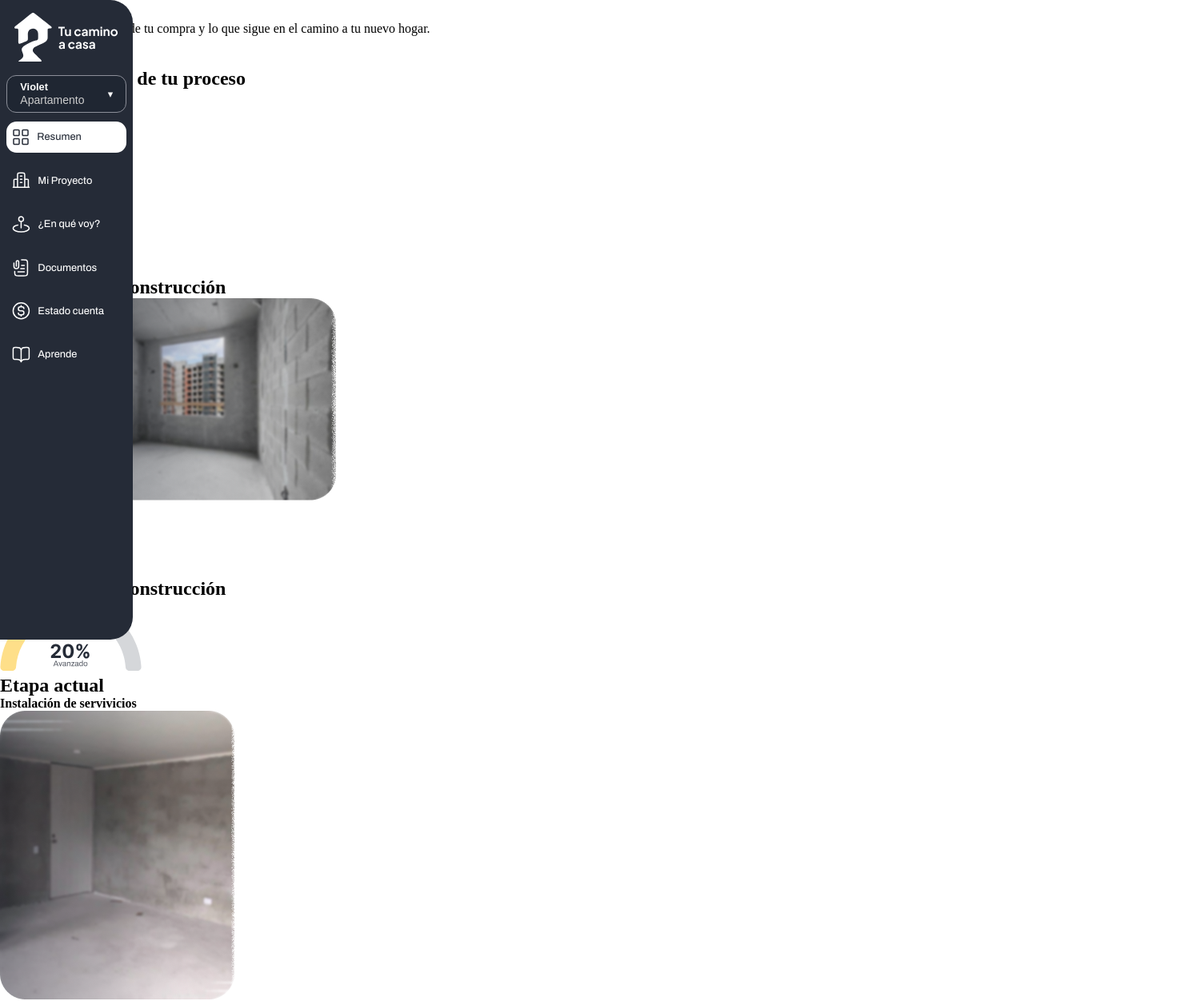
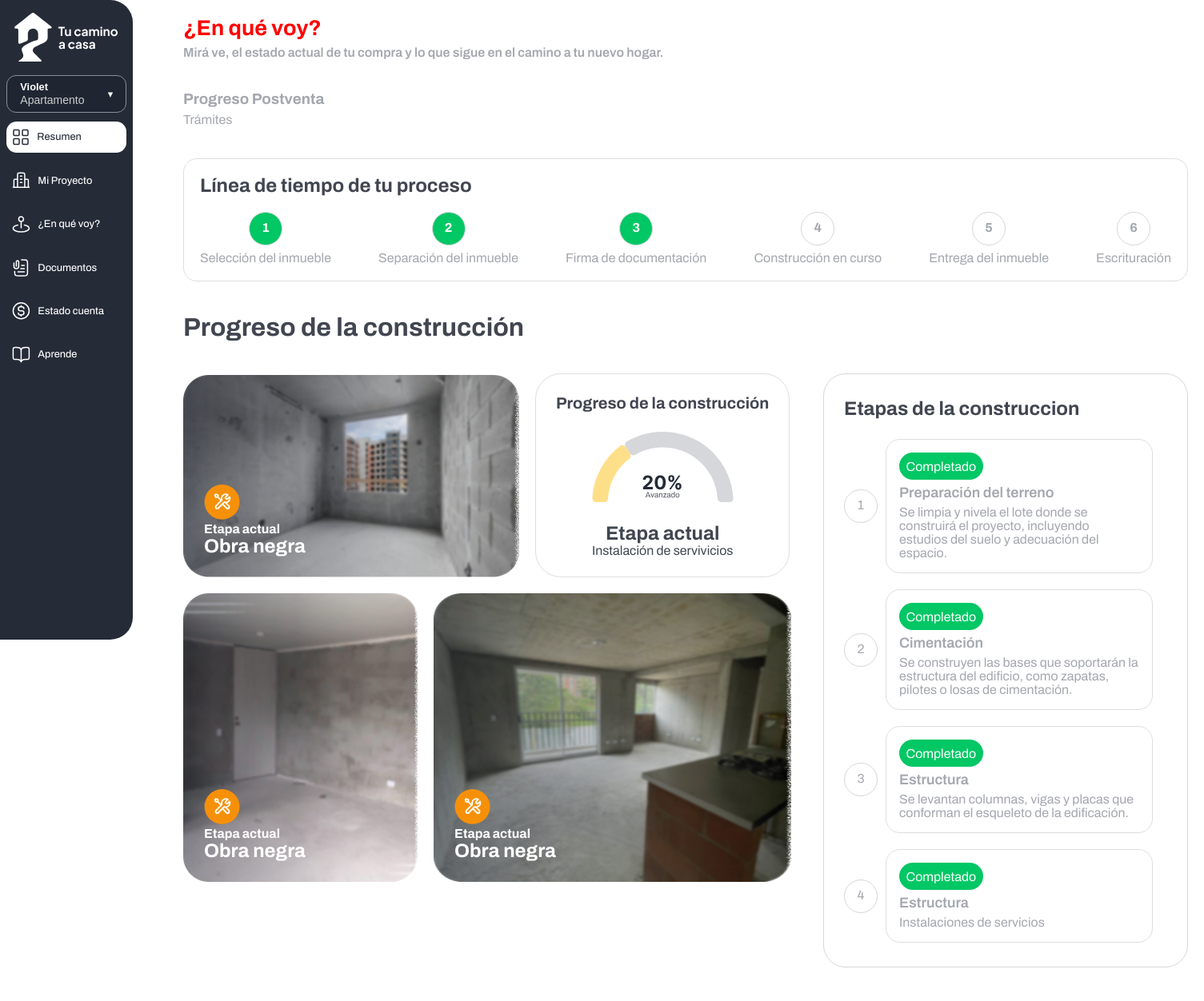
Before and after one commit to yabuJunn/tuCaminoACasa, a React (Vite) app: page /#/en-que-voy in a window 1280 px wide. Shown: the top 1252 px of the page at 80% size, 1505 px wide, since content can reach past the window. After the commit the page ends 1230 px from the top, so only its background shows below. Built offline with nearby package versions, Linux system fonts and the light colour scheme.

Commit message:
CSS Styles

```diff
--- /dev/null
+++ b/src/components/constructionProgress/constructionProgress.css
@@ -0,0 +1,48 @@
+.obraNegra{
+    position: relative;
+    bottom: 119px;
+    left: 26px;
+    color: white;
+    width: fit-content;
+    height: fit-content;
+}
+
+.graphicProgress{
+    display: flex;
+    flex-direction: column;
+    align-items: center;
+    justify-content: space-evenly;
+    height: 253px;
+    border-radius: 32px;
+    border: 0.794px solid #DDDEE1;
+    color: #414651;
+    padding: 0px 25px;
+}
+
+.graphicTitle{
+    font-size: 20px;
+}
+
+.content{
+    display: flex;
+    flex-direction: column;
+    align-items: center;
+}
+
+.fObranegra{
+    height: 252px;
+    width: fit-content;
+}
+
+.progressImgs{
+    display: flex;
+    width: 800px;
+    flex-wrap: wrap;
+    align-items: center;
+    gap: 20px;
+}
+
+.constructionImgt{
+    width: 447px;
+    height: 361px;
+}
--- a/src/components/constructionProgress/constructionProgress.jsx
+++ b/src/components/constructionProgress/constructionProgress.jsx
@@ -5,21 +5,17 @@ import obraNegra3 from "../../assets/ImagenesDeContruccion/obraNegra3.png"
 import constructionIcon from "../../assets/svgIconConstruction/constructionIcon/constructionIcon.svg"
 import graphicProgress from "../../assets/svgConstructionGraphic/graphicProgress/graphicProgress.svg"
 
-
+import "../constructionProgress/constructionProgress.css"
 
 export const ConstructionProgress = () => {
 	return <>
 
-        <div id="construction- progress">
-        <h1>Progreso de la construcción</h1>
-		</div>
-
         <section className="progressImgs">
 
-        <div className="1-obraNegra">
+        <div className="fObranegra">
             <img src={obraNegra} alt="constructionImg" />
 
-            <div>
+            <div className="obraNegra">
                 <img src={constructionIcon} alt="constructionIcon" />
                 <div className="description">
                     <h4>Etapa actual</h4>
@@ -29,18 +25,20 @@ export const ConstructionProgress = () => {
         </div>
 
          <div className="graphicProgress">
-            <h2>Progreso de la construcción</h2>
+            <h2 className="graphicTitle">Progreso de la construcción</h2>
 
             <img src={graphicProgress} alt="graphicProgress" />
 
-                    <h2>Etapa actual</h2>
-                    <h4>Instalación de servivicios</h4>
+            <div className="content">
+                <h2>Etapa actual</h2>
+                <p>Instalación de servivicios</p>
+            </div>
         </div>
 
-            <div className="2-obraNegra">
+            <div className="s-obraNegra">
             <img src={obraNegra2} alt="constructionImg" />
 
-            <div>
+            <div className="obraNegra">
                 <img src={constructionIcon} alt="constructionIcon" />
                 <div className="description">
                     <h4>Etapa actual</h4>
@@ -49,10 +47,10 @@ export const ConstructionProgress = () => {
             </div>
         </div>
 
-          <div className="3-obraNegra">
-            <img src={obraNegra3} alt="constructionImg" />
+          <div className="t-obraNegra">
+            <img src={obraNegra3} className="constructionImgt" />
 
-            <div>
+            <div className="obraNegra">
                 <img src={constructionIcon} alt="constructionIcon" />
                 <div className="description">
                     <h4>Etapa actual</h4>
--- /dev/null
+++ b/src/components/constructionSteps/constructionSteps.css
@@ -0,0 +1,75 @@
+.number{
+    border-radius: 52px;
+    border: 1px solid #D5D7DA;
+    padding: 10px;
+    width: 20px;
+    height: 20px;
+    display: flex;
+    justify-content: center;
+}
+
+.numbersColumn{
+    display: flex;
+    flex-direction: column;
+    justify-content: space-around;
+}
+
+.completado{
+    width: fit-content;
+    padding: 8.5px;
+    color: white;
+    background-color: #01C764;
+    border-radius: 23.176px;
+}
+
+.generalStructureDescription{
+    row-gap: 6px;
+    display: flex;
+    flex-direction: column;
+    border: 1px solid #DDDEE1;
+    background: #FFF;
+    width: 300px;
+    padding: 16px;
+    border-radius: 18px;
+}
+
+.title{
+    font-size: 18px;
+    font-style: normal;
+    font-weight: 600;
+}
+
+.stepsInfo{
+    display: flex;
+    flex-direction: column;
+    width: fit-content;
+    padding: 30px 43px 30px 25px;
+    gap: 25px;
+    border: 1px solid #D5D7DA;
+    border-radius: 28px;
+}
+
+line{
+    direction: 90px;
+}
+
+hr{
+    width: 30px;
+    position: fixed;
+    transform: rotate(90deg);
+    border-color: #D5D7DA;
+    border-width: 1px;
+}
+
+.stepsRows{
+    display: flex;
+    align-items: center;
+    gap: 10px;
+}
+
+
+.descriptionColumn{
+    display: flex;
+    gap: 20px;
+    flex-direction: column;
+}
--- a/src/components/constructionSteps/constructionSteps.jsx
+++ b/src/components/constructionSteps/constructionSteps.jsx
@@ -1,45 +1,50 @@
+import "../constructionSteps/constructionSteps.css"
 
 export const ConstructionSteps = () => {
 	return <>
+
+        <div className="stepsInfo">
             <div id="construction-steps">
                 <h1>Etapas de la construccion</h1>
             </div>
-
-        <sesion className="numbersColumn">
+            <section className="descriptionColumn">
+            <div className="stepsRows">
                 <div className="number"> 1 </div>
-            <div className="number"> 2 </div>
-            <div className="number"> 3 </div>
-            <div className="number"> 4 </div>
-        </sesion>
-
-            <sesion className="descriptions Column">
-
                 <div className="generalStructureDescription">
                     <div className="completado"> Completado </div>
                     <div className="title"> Preparación del terreno </div>
                     <div className="description"> Se limpia y nivela el lote donde se construirá el proyecto, incluyendo estudios del suelo y adecuación del espacio. </div>
                 </div>
+            </div>
 
+            <div className="stepsRows">
+                <div className="number"> 2 </div>
                 <div className="generalStructureDescription">
                     <div className="completado"> Completado </div>
                     <div className="title"> Cimentación </div>
                     <div className="description"> Se construyen las bases que soportarán la estructura del edificio, como zapatas, pilotes o losas de cimentación.</div>
                 </div>
+            </div>
 
+            <div className="stepsRows">
+                <div className="number"> 3 </div>
                 <div className="generalStructureDescription">
                     <div className="completado"> Completado </div>
                     <div className="title"> Estructura </div>
                     <div className="description"> Se levantan columnas, vigas y placas que conforman el esqueleto de la edificación. </div>
                 </div>
+            </div>
 
+            <div className="stepsRows">
+                <div className="number"> 4 </div>
                 <div className="generalStructureDescription">
                     <div className="completado"> Completado </div>
                     <div className="title"> Estructura </div>
                     <div className="description"> Instalaciones de servicios </div>
                 </div>
-
-        </sesion>
-
+            </div>
+            </section>
+        </div>
 
 
 	</>
--- a/src/components/globalNavBar/globalNavBar.css
+++ b/src/components/globalNavBar/globalNavBar.css
@@ -7,7 +7,6 @@
     flex-direction: column;
     justify-content: start;
     align-items: center;
-
     position: fixed;
     top: 0;
     left: 0;
--- /dev/null
+++ b/src/components/progressTimeLine/progressTimeLine.css
@@ -0,0 +1,34 @@
+#progress-time-line{
+    border: none;
+}
+
+.checkSesion{
+    display: flex;
+    flex-direction: column;
+    border: solid 1px #DDDEE1;
+    border-radius: 17px;
+    padding: 20px;
+    gap:20px;
+}
+
+h1{
+    color: #414651;
+}
+
+.check{
+    color: white;
+    background-color: #01C764;
+
+}
+
+.generalStructureCheck{
+    display: flex;
+    flex-direction: column;
+    align-items: center;
+    gap: 7px;
+}
+
+.steps{
+    display: flex;
+    justify-content: space-between;
+}
--- a/src/components/progressTimeLine/progressTimeLine.jsx
+++ b/src/components/progressTimeLine/progressTimeLine.jsx
@@ -1,38 +1,40 @@
-import checkIcon from "../../assets//svgCheckIcon/check.svg"
+//import checkIcon from "../../assets//svgCheckIcon/check.svg"
+import "../progressTimeLine/progressTimeLine.css"
 
 export const ProgressTimeLine = () => {
 	return <>
-		<div id="progress-time-line">
-        <h1>Línea de tiempo de tu proceso</h1>
-		</div>
+
 
     <sesion className="checkSesion">
-
+        <div id="progress-time-line">
+            <h1>Línea de tiempo de tu proceso</h1>
+		</div>
+        <div className="steps">
         <div className="generalStructureCheck">
-                 <div className="checkImg">
-                <img src={checkIcon} alt="checkIcon" />
+            <div className="number check">
+                <h4>1</h4>
             </div>
 
             <div className= "seleccionCheck">
-            <h5 className="seleccion">Selección del inmueble</h5>
+            <p className="seleccion">Selección del inmueble</p>
             </div>
          </div>
 
         <div className="generalStructureCheck">
-             <div className="checkImg">
-                <img src={checkIcon} alt="checkIcon" />
+            <div className="number check">
+                <h4>2</h4>
             </div>
             <div className= "separacionCheck">
-            <h5 className="separacion">Separación del inmueble</h5>
+            <p className="separacion">Separación del inmueble</p>
         </div>
         </div>
 
          <div className="generalStructureCheck">
-            <div className="checkImg">
-                <img src={checkIcon} alt="checkIcon" />
+            <div className="number check">
+                <h4>3</h4>
             </div>
             <div className= "firmaCheck">
-            <h5 className="firma"> Firma de documentación</h5>
+            <p className="firma"> Firma de documentación</p>
         </div>
          </div>
 
@@ -41,18 +43,18 @@ export const ProgressTimeLine = () => {
                 <h4>4</h4>
             </div>
         <div className= "construccionCheck">
-            <h5 className="construccion"> Construcción en curso</h5>
+            <p className="construccion"> Construcción en curso</p>
         </div>
         </div>
 
 
          <div className="generalStructureCheck">
             <div className="number">
-            <h4>5</h4>
+                <h4>5</h4>
             </div>
-        <div className= "entregaCheck">
-            <h5 className="entrega"> Entrega del inmueble</h5>
-        </div>
+            <div className= "entregaCheck">
+                <p className="entrega"> Entrega del inmueble</p>
+            </div>
         </div>
 
         <div className="generalStructureCheck">
@@ -60,12 +62,12 @@ export const ProgressTimeLine = () => {
                 <h4>6</h4>
             </div>
         <div className= "escrituracionCheck">
-            <h5 className="escrituración"> Escrituración </h5>
+            <p className="escrituración"> Escrituración </p>
         </div>
         </div>
 
 
-
+        </div>
     </sesion>
 
 
--- a/src/main.css
+++ b/src/main.css
@@ -1,6 +1,11 @@
+@import url('https://fonts.googleapis.com/css2?family=Archivo:ital,wght@0,100..900;1,100..900&display=swap');
+
 body {
     margin: 0;
     padding: 0;
+    font-family: "Archivo", sans-serif;
+    font-optical-sizing: auto;
+    color: #A4A7AE;
 }
 
 h1, h2, h3, h4, h5, h6, p {
@@ -8,7 +13,41 @@ h1, h2, h3, h4, h5, h6, p {
     padding: 0;
 }
 
+p{
+    font-size: 16px;
+    font-weight: 300px;
+}
+
 .page {
     width: 99vw;
     min-height: 100vh;
+    display: flex;
 }
+
+.progressSection{
+    display: flex;
+}
+
+.page-content{
+    margin-left: 209px;
+    padding: 20px;
+    display: flex;
+    flex-direction: column;
+    gap: 40px;
+}
+
+.title{
+    display: flex;
+    gap: 7px;
+    flex-direction: column;
+}
+
+.subtitle{
+    display: flex;
+    gap: 7px;
+    flex-direction: column;
+}
+
+.page-title{
+ color: #FF0100;
+}
--- a/src/pages/en-que-voy/enQueVoyPage.jsx
+++ b/src/pages/en-que-voy/enQueVoyPage.jsx
@@ -7,25 +7,37 @@ import { ProgressTimeLine } from "../../components/progressTimeLine/progressTime
 export const EnQueVoyPage = () => {
   return (
     <main className="page" id="enQueVoyPage">
-      <h2>¿En qué voy?</h2>
-      <p>Mirá ve, el estado actual de tu compra y lo que sigue en el camino a tu nuevo hogar.</p>
-
-       <h3>Progreso Postventa</h3>
-      <h4>Trámites</h4>
         <GlobalNavBar></GlobalNavBar>
 
+     <div className='page-content'>
+        <div className='title'>
+          <h2 className='page-title'>¿En qué voy?</h2>
+          <p>Mirá ve, el estado actual de tu compra y lo que sigue en el camino a tu nuevo hogar.</p>
+        </div>
+
+        <div className='subtitle'>
+          <h3>Progreso Postventa</h3>
+          <p>Trámites</p>
+        </div>
 
         <section className="progress-timeLine">
           <ProgressTimeLine></ProgressTimeLine>
         </section>
 
+        <div id="construction- progress">
+          <h1>Progreso de la construcción</h1>
+        </div>
+
+        <div className='progressSection'>
             <section className="construction-progress">
           <ConstructionProgress></ConstructionProgress>
             </section>
 
-       <section className="construction-progress">
+            <section className="construction-steps">
           <ConstructionSteps></ConstructionSteps>
             </section>
+          </div>
+        </div>
     </main>
   );
 };
```
Lines whose indentation alone changed are shown as unchanged.
